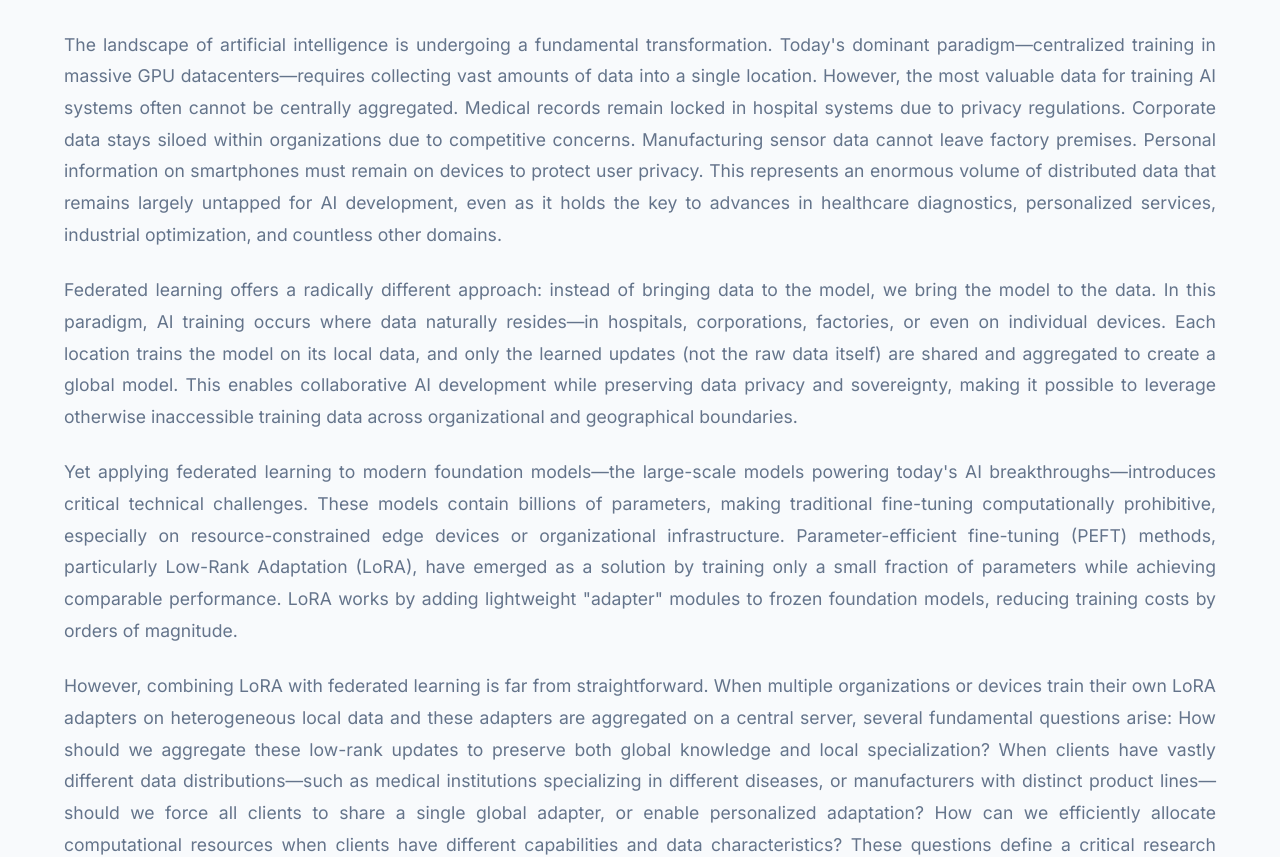
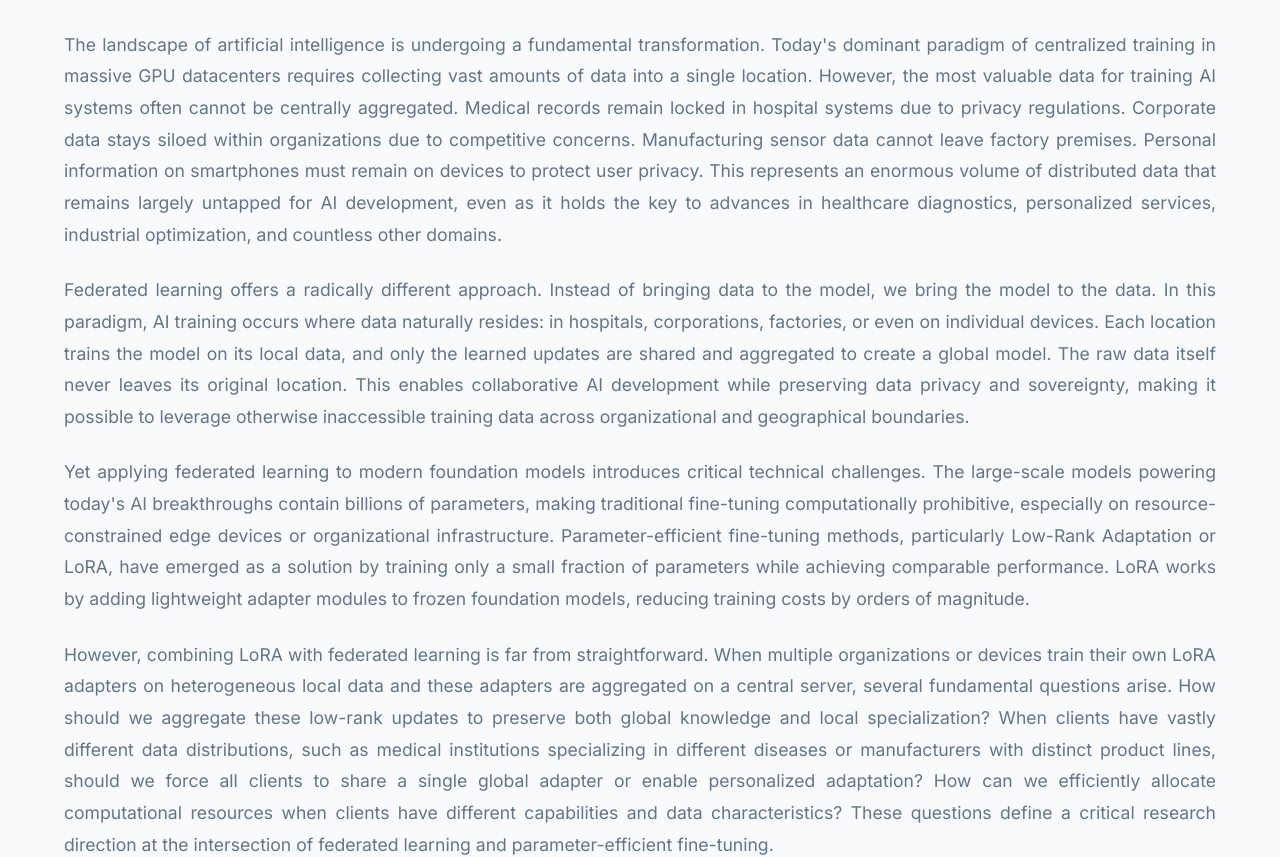
Before and after one commit to lei-wang-link/fedllm, a plain HTML site: page index.html in a window 1280 px wide. Shown: the part 482-1339 px from the top of the page. Drawn offline with nearby package versions, Linux system fonts and the light colour scheme; some icons are missing.

Commit message:
Update index.html

```diff
--- a/index.html
+++ b/index.html
@@ -297,22 +297,22 @@
         <h2 class="title is-3">Research Vision</h2>
         <div class="content has-text-justified">
           <p>
-            The landscape of artificial intelligence is undergoing a fundamental transformation. Today's dominant paradigm—centralized training in massive GPU datacenters—requires collecting vast amounts of data into a single location. However, the most valuable data for training AI systems often cannot be centrally aggregated. Medical records remain locked in hospital systems due to privacy regulations. Corporate data stays siloed within organizations due to competitive concerns. Manufacturing sensor data cannot leave factory premises. Personal information on smartphones must remain on devices to protect user privacy. This represents an enormous volume of distributed data that remains largely untapped for AI development, even as it holds the key to advances in healthcare diagnostics, personalized services, industrial optimization, and countless other domains.
+            The landscape of artificial intelligence is undergoing a fundamental transformation. Today's dominant paradigm of centralized training in massive GPU datacenters requires collecting vast amounts of data into a single location. However, the most valuable data for training AI systems often cannot be centrally aggregated. Medical records remain locked in hospital systems due to privacy regulations. Corporate data stays siloed within organizations due to competitive concerns. Manufacturing sensor data cannot leave factory premises. Personal information on smartphones must remain on devices to protect user privacy. This represents an enormous volume of distributed data that remains largely untapped for AI development, even as it holds the key to advances in healthcare diagnostics, personalized services, industrial optimization, and countless other domains.
           </p>
           <p>
-            Federated learning offers a radically different approach: instead of bringing data to the model, we bring the model to the data. In this paradigm, AI training occurs where data naturally resides—in hospitals, corporations, factories, or even on individual devices. Each location trains the model on its local data, and only the learned updates (not the raw data itself) are shared and aggregated to create a global model. This enables collaborative AI development while preserving data privacy and sovereignty, making it possible to leverage otherwise inaccessible training data across organizational and geographical boundaries.
+            Federated learning offers a radically different approach. Instead of bringing data to the model, we bring the model to the data. In this paradigm, AI training occurs where data naturally resides: in hospitals, corporations, factories, or even on individual devices. Each location trains the model on its local data, and only the learned updates are shared and aggregated to create a global model. The raw data itself never leaves its original location. This enables collaborative AI development while preserving data privacy and sovereignty, making it possible to leverage otherwise inaccessible training data across organizational and geographical boundaries.
           </p>
           <p>
-            Yet applying federated learning to modern foundation models—the large-scale models powering today's AI breakthroughs—introduces critical technical challenges. These models contain billions of parameters, making traditional fine-tuning computationally prohibitive, especially on resource-constrained edge devices or organizational infrastructure. Parameter-efficient fine-tuning (PEFT) methods, particularly Low-Rank Adaptation (LoRA), have emerged as a solution by training only a small fraction of parameters while achieving comparable performance. LoRA works by adding lightweight "adapter" modules to frozen foundation models, reducing training costs by orders of magnitude.
+            Yet applying federated learning to modern foundation models introduces critical technical challenges. The large-scale models powering today's AI breakthroughs contain billions of parameters, making traditional fine-tuning computationally prohibitive, especially on resource-constrained edge devices or organizational infrastructure. Parameter-efficient fine-tuning methods, particularly Low-Rank Adaptation or LoRA, have emerged as a solution by training only a small fraction of parameters while achieving comparable performance. LoRA works by adding lightweight adapter modules to frozen foundation models, reducing training costs by orders of magnitude.
           </p>
           <p>
-            However, combining LoRA with federated learning is far from straightforward. When multiple organizations or devices train their own LoRA adapters on heterogeneous local data and these adapters are aggregated on a central server, several fundamental questions arise: How should we aggregate these low-rank updates to preserve both global knowledge and local specialization? When clients have vastly different data distributions—such as medical institutions specializing in different diseases, or manufacturers with distinct product lines—should we force all clients to share a single global adapter, or enable personalized adaptation? How can we efficiently allocate computational resources when clients have different capabilities and data characteristics? These questions define a critical research direction at the intersection of federated learning and parameter-efficient fine-tuning.
+            However, combining LoRA with federated learning is far from straightforward. When multiple organizations or devices train their own LoRA adapters on heterogeneous local data and these adapters are aggregated on a central server, several fundamental questions arise. How should we aggregate these low-rank updates to preserve both global knowledge and local specialization? When clients have vastly different data distributions, such as medical institutions specializing in different diseases or manufacturers with distinct product lines, should we force all clients to share a single global adapter or enable personalized adaptation? How can we efficiently allocate computational resources when clients have different capabilities and data characteristics? These questions define a critical research direction at the intersection of federated learning and parameter-efficient fine-tuning.
           </p>
           <p>
             This research program systematically addresses these challenges through three complementary perspectives. First, we examine the mathematical foundations of LoRA aggregation in federated settings, revealing and correcting biases that emerge when standard federated averaging is naively applied to low-rank matrices. Second, we explore how to leverage data heterogeneity as an asset rather than an obstacle, developing adaptive mechanisms to allocate specialized LoRA experts to different client clusters and enabling clients to selectively utilize the most relevant experts for their local tasks. Third, we investigate personalized federated fine-tuning strategies that allow each client to maintain individual adaptation while still benefiting from collaborative learning, fundamentally rethinking the balance between local and global knowledge.
           </p>
           <p>
-            The ultimate vision is to enable a new generation of AI systems that can be trained on distributed, privacy-sensitive data at unprecedented scale—unlocking collaborative model development across hospitals for better diagnostics, across corporations for improved fraud detection, across manufacturing facilities for predictive maintenance, and across edge devices for personalized services. By making federated fine-tuning of foundation models practical, efficient, and effective, this research direction aims to democratize access to AI capabilities while respecting data privacy, regulatory compliance, and organizational boundaries. As AI regulation increasingly mandates data localization and privacy protection, federated parameter-efficient fine-tuning represents not just a technical innovation, but a necessary evolution in how we develop and deploy AI systems in a privacy-conscious world.
+            The ultimate vision is to enable a new generation of AI systems that can be trained on distributed, privacy-sensitive data at unprecedented scale. This includes unlocking collaborative model development across hospitals for better diagnostics, across corporations for improved fraud detection, across manufacturing facilities for predictive maintenance, and across edge devices for personalized services. By making federated fine-tuning of foundation models practical, efficient, and effective, this research direction aims to democratize access to AI capabilities while respecting data privacy, regulatory compliance, and organizational boundaries. As AI regulation increasingly mandates data localization and privacy protection, federated parameter-efficient fine-tuning represents not just a technical innovation, but a necessary evolution in how we develop and deploy AI systems in a privacy-conscious world.
           </p>
         </div>
       </div>
```
